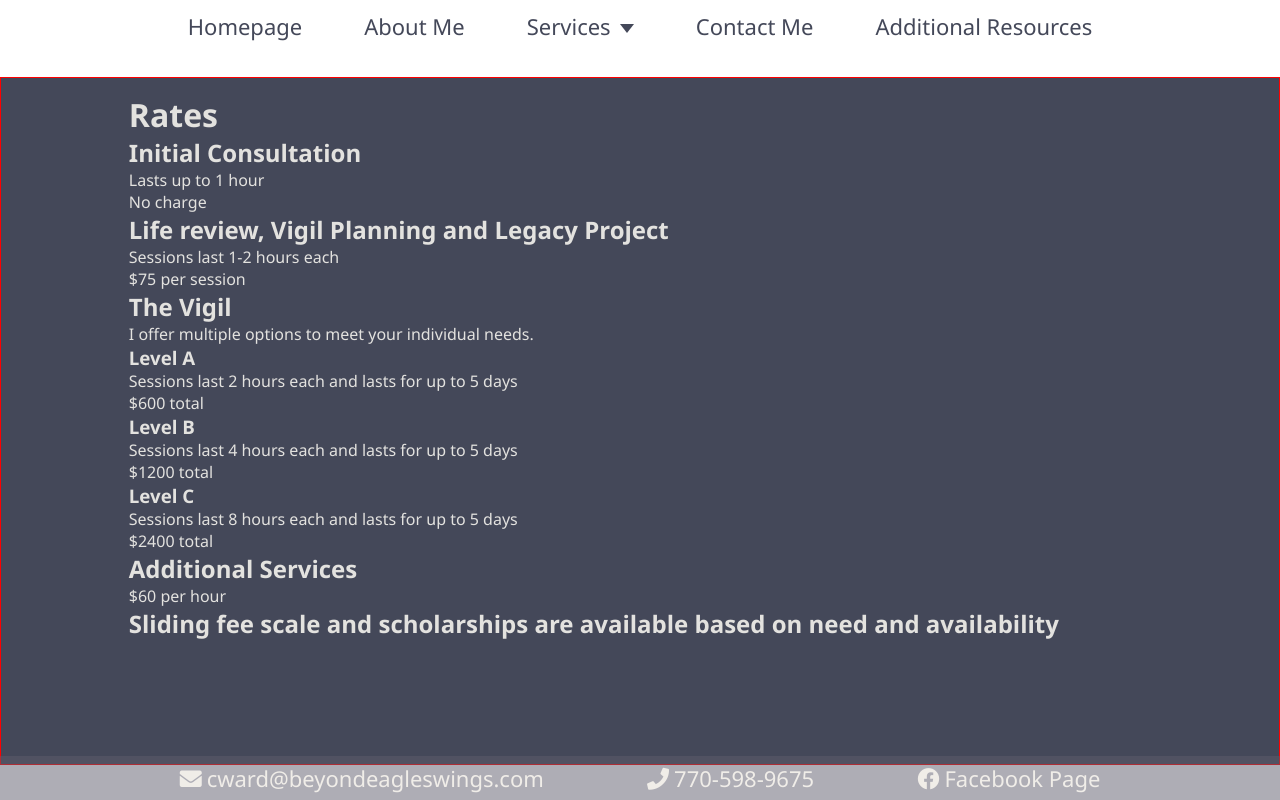
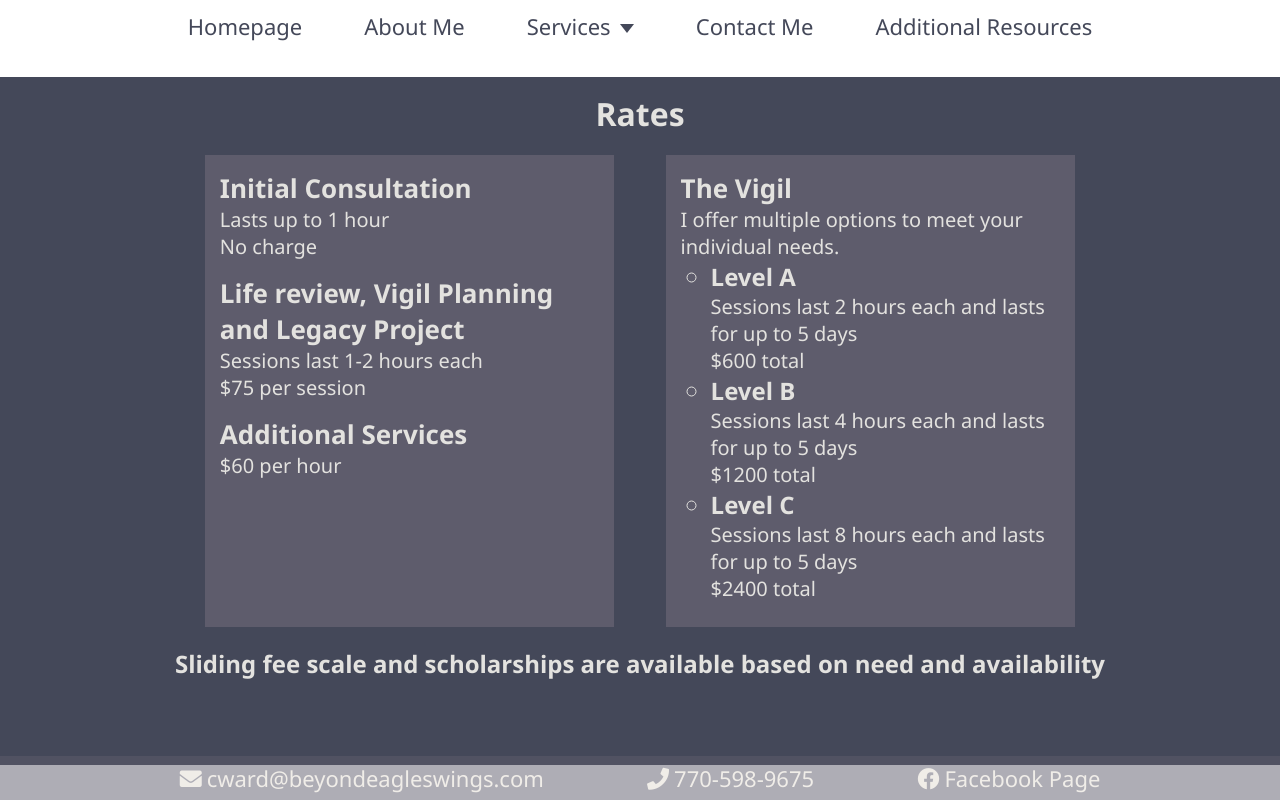
Before and after one commit to mlward639/beyond_eagles_wings, a React (Create React App) app in the folder client/: page /services/rates in a window 1280 px wide. Built offline with nearby package versions, Linux system fonts and the light colour scheme.

Commit message:
addl contact form styling

```diff
--- a/client/src/App.css
+++ b/client/src/App.css
@@ -358,7 +358,7 @@ top: 0;
   position:relative;
   top: 25px;
   min-height: 86vh;
-  border: 1px solid red;
+  /* border: 1px solid red; */
   box-sizing: border-box;
   /* width: 70%; */
   margin-left: auto;
@@ -694,6 +694,81 @@ margin-bottom: 15px;}
   width: 45vw;
 }
 
+/* Rates */
+.ratesContainer {
+  /* border: 3px solid yellow; */
+}
+
+.ratesContainer h1 {
+  text-align: center;
+}
+
+.ratesDiv {
+  /* border: 3px solid blue; */
+  display: flex;
+  flex-direction: row;
+  justify-content: center;
+  margin-top: 20px;
+}
+
+.ratesDiv h2 {
+  font-size: 26px;
+}
+
+.ratesDiv p {
+  font-size: 20px;
+}
+
+.ratesDiv h3 {
+  font-size: 24px;
+}
+
+.ratesLeft {
+  /* border: 1px solid var(--six); */
+  width: 40%;
+  margin-right: 5%;
+  padding: 15px;
+  /* background-color: var(--two);
+  color: var(--seven) */
+  background-color: var(--seven);
+
+}
+
+.ratesLeft div {
+  margin-bottom: 15px;
+}
+
+.ratesRight {
+  /* border: 1px solid var(--six); */
+  width: 40%;
+  padding: 15px;
+  background-color: var(--seven);
+  /* color: var(--seven) */
+
+}
+
+.ratesRight div {
+  margin-bottom: 10px;
+}
+
+.levels {
+  padding-left: 30px;
+  list-style-type: circle;
+}
+
+.levels li {
+  font-size: 24px;
+  font-weight: bold;
+}
+
+.levels p {
+font-size: 20px;
+}
+
+.feeScale {
+  text-align: center;
+  margin-top: 20px;
+}
 
 /* contact page */
 .contactContainer {
@@ -716,31 +791,44 @@ margin-bottom: 15px;}
 
 .contactInfo {
   margin-top: 70px;
-  width: 50%;
+  width: 45%;
   height: 85vh;
   padding-left: 20px;
   padding-right: 20px;
   /* background-color: var(--five); */
-  border: 2px solid yellow;
-  margin-right: 3%
+  /* border: 2px solid yellow; */
+  margin-right: 3%;
+  margin-left: 5%;
+  padding-top: 10px;
+}
+
+.contactInfo h1 {
+  font-size: 2.5em;
 }
 
 .contactInfo p {
-  font-size: 24px;;
+  font-size: 24px;
+  margin-top: 15px;
 }
 
 .formDiv {
-  display: flex;
-  justify-content: center;
-  border: 1px solid green;
+  /* display: flex;
+  justify-content: center; */
+  /* border: 1px solid green; */
   margin-top: 70px;
   width: 45%;
+  display: block;
+  padding-top: 40px;
+  margin-right: 5%;
 }
 
 form {
   width: 90%;
   /* figure out height issue */
   /* border: 1px solid red; */
+  /* height: 50vh; */
+  margin-right: auto;
+  margin-left: auto;
   padding: 15px;
   border-radius: 15px;
   font-size: 24px;
@@ -772,7 +860,7 @@ textarea {
   font-size: 22px;
   padding: 10px;
   background-color: var(--one);
-
+  resize: vertical;
 }
 
 /* input:focus {
--- a/client/src/components/Services/Rates.js
+++ b/client/src/components/Services/Rates.js
@@ -2,8 +2,10 @@ import React from "react";
 
 function Rates() {
   return (
-    <div className="serviceCompDivs">
+    <div className="serviceCompDivs ratesContainer">
       <h1>Rates</h1>
+      <div className="ratesDiv">
+        <div className="ratesLeft">
           <div>
             <h2>Initial Consultation</h2>
             <p>Lasts up to 1 hour</p>
@@ -15,30 +17,30 @@ function Rates() {
             <p>$75 per session</p>
           </div>
           <div>
-        <h2>The Vigil</h2>
-        <p>I offer multiple options to meet your individual needs.</p>
-        <div>
-          <h3>Level A</h3>
-          <p>Sessions last 2 hours each and lasts for up to 5 days</p>
-          <p>$600 total</p>
-        </div>
-        <div>
-          <h3>Level B</h3>
-          <p>Sessions last 4 hours each and lasts for up to 5 days</p>
-          <p>$1200 total</p>
-        </div>
-        <div>
-          <h3>Level C</h3>
-          <p>Sessions last 8 hours each and lasts for up to 5 days</p>
-          <p>$2400 total</p>
-        </div>
-      </div>
-      <div>
             <h2>Additional Services</h2>
             <p>$60 per hour</p>
           </div>
+        </div>
+        <div className="ratesRight">
           <div>
-        <h2>
+            <h2>The Vigil</h2>
+            <p>I offer multiple options to meet your individual needs.</p>
+            <ul className="levels">
+              <li>Level A</li>
+              <p>Sessions last 2 hours each and lasts for up to 5 days</p>
+              <p>$600 total</p>
+              <li>Level B</li>
+              <p>Sessions last 4 hours each and lasts for up to 5 days</p>
+              <p>$1200 total</p>
+              <li>Level C</li>
+              <p>Sessions last 8 hours each and lasts for up to 5 days</p>
+              <p>$2400 total</p>
+            </ul>
+          </div>
+        </div>
+      </div>{" "}
+      <div>
+        <h2 className="feeScale">
           Sliding fee scale and scholarships are available based on need and
           availability
         </h2>
--- a/client/src/pages/ContactPage.js
+++ b/client/src/pages/ContactPage.js
@@ -82,7 +82,7 @@ function ContactPage() {
           <p>
             I look forward to hearing from you. Please use the method most
             comfortable for you. I can be reached by phone at 770-598-9675,
-            email at cward@beyondeagleswings, the form below, or through my{" "}
+            email at cward@beyondeagleswings, this form, or through my{" "}
             <a
               href="https://www.facebook.com/beyondeagleswings"
               target="_blank"
@@ -90,9 +90,9 @@ function ContactPage() {
                 color: "inherit",
               }}
             >
-              Facebook page
-            </a>
-            .
+              Facebook
+            </a>{" "}
+            page.
           </p>
         </div>
         <div className="formDiv">
```
Lines whose indentation alone changed are shown as unchanged.
